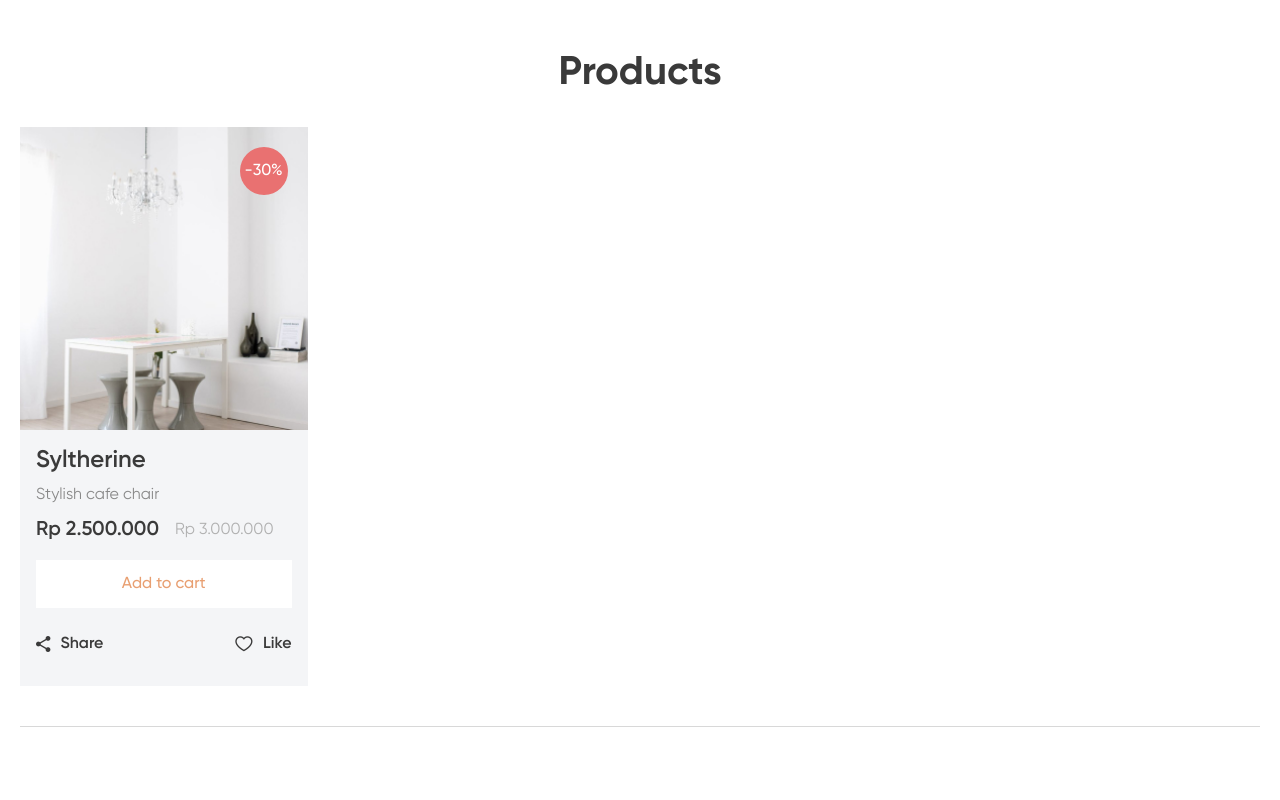
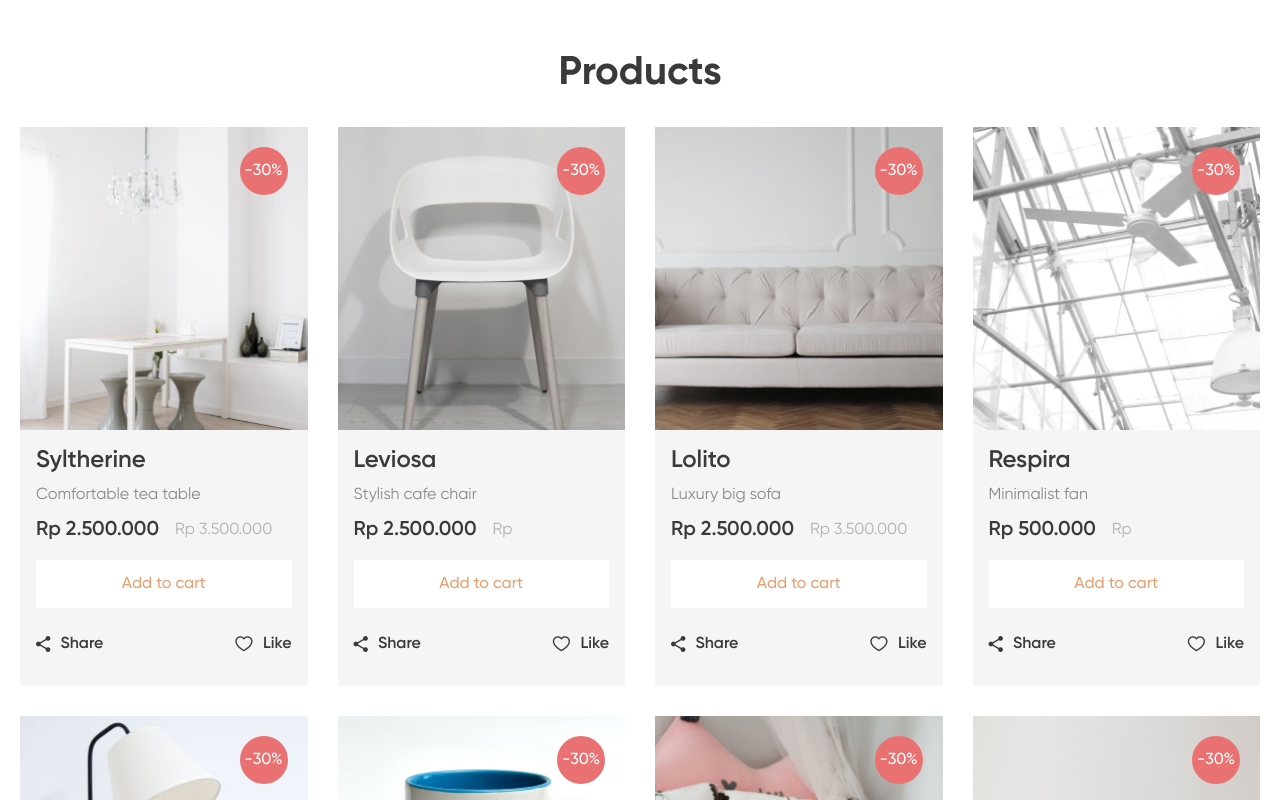
Before and after one commit to jugurj/comforra-furniture-shop, a Vue app: page / in a window 1280 px wide. Shown: the part 960-1760 px from the top of the page. Built offline with nearby package versions, Linux system fonts and the light colour scheme.

Commit message:
COnsumed actual products data from storage Consumed storage JSON file and passed products data as prop to the product item component and replaced hardcoded data with prop namespaces.

```diff
--- a/src/components/Products.vue
+++ b/src/components/Products.vue
@@ -4,8 +4,12 @@
       <h2 class="products__title _title">Products</h2>
 
       <div class="products__items">
-        <div class="products__item">
-          <ProductsItem />
+        <div
+          class="products__item"
+          v-for="product in products"
+          :key="product.id"
+        >
+          <ProductsItem :productData="product" />
         </div>
       </div>
     </div>
@@ -14,15 +18,17 @@
 
 <script>
 import ProductsItem from "@/components/ProductsItem.vue";
-import products from "@/storage/products.json";
+import productsStorage from "@/storage/products.json";
 
 export default {
   name: "Products",
   components: {
     ProductsItem,
   },
-  created() {
-    console.log(products);
+  data() {
+    return {
+      products: productsStorage.products,
+    };
   },
 };
 </script>
--- a/src/components/ProductsItem.vue
+++ b/src/components/ProductsItem.vue
@@ -5,19 +5,27 @@
     </div>
 
     <a href="" class="product-item__image _ibg">
-      <img src="@/assets/img/products/01.jpg" alt="Product image" />
+      <img :src="getImgUrl(productData.image)" alt="Product image" />
     </a>
 
     <div class="product-item__body">
       <div class="item-product__contet">
-        <h5 class="product-item__title">Syltherine</h5>
-        <div class="product-item__text">Stylish cafe chair</div>
+        <h5 class="product-item__title">
+          {{ productData.title }}
+        </h5>
+
+        <div class="product-item__text">
+          {{ productData.text }}
+        </div>
       </div>
 
       <div class="product-item__prices">
-        <div class="product-item__price">Rp 2.500.000</div>
+        <div class="product-item__price">
+          {{ "Rp " + productData.price }}
+        </div>
+
         <div class="product-item__price product-item__price--old">
-          Rp 3.000.000
+          {{ "Rp " + productData.priceOld }}
         </div>
       </div>
 
@@ -35,6 +43,14 @@
 <script>
 export default {
   name: "ProductsItem",
+  props: {
+    productData: Object,
+  },
+  methods: {
+    getImgUrl(imageName) {
+      return require("../assets/img/products/" + imageName);
+    },
+  },
 };
 </script>
 
```
